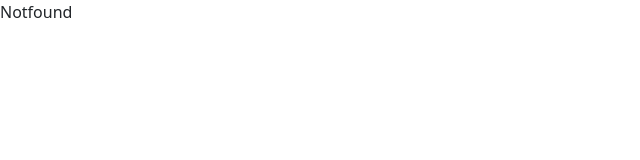
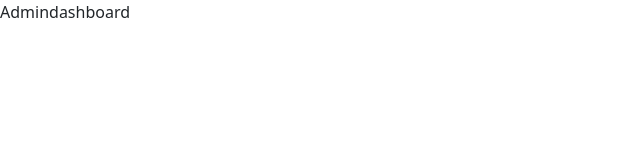
Before and after one commit to devtescode/Front_end_datasite, a React (Vite) app: page /admin/dashboard in a window 1280 px wide. Shown: the top 160 px of the page, without its empty margins (0-640 px from the left). Built offline with nearby package versions, Linux system fonts and the light colour scheme.

Commit message:
updated admin login page

```diff
--- a/src/App.jsx
+++ b/src/App.jsx
@@ -7,6 +7,7 @@
 import Dashboard from './components/Dashboardpage/Dashboard'
 import Buydata from './components/Buydatapage/Buydata'
 import Adminlogin from './components/AdminLoginpage/Adminlogin'
+import Admindashboard from './components/AdminDashboardpage/Admindashboard'
 
 function App() {
   return (
@@ -18,6 +19,7 @@
       <Route path='/dashboard' element={<Dashboard/>}/>
       <Route path='/buydata' element={<Buydata/>}/>
       <Route path='/adminlogin' element={<Adminlogin/>}/>
+      <Route path='/admin/dashboard' element={<Admindashboard/>}/>
       <Route path='*' element={<Notfound/>}/>
     </Routes>
     </>
--- /dev/null
+++ b/src/components/AdminDashboardpage/Admindashboard.jsx
@@ -0,0 +1,10 @@
+import React from 'react'
+
+const Admindashboard = () => {
+
+  return (
+    <div>Admindashboard</div>
+  )
+}
+
+export default Admindashboard
--- a/src/components/AdminLoginpage/Adminlogin.jsx
+++ b/src/components/AdminLoginpage/Adminlogin.jsx
@@ -19,8 +19,6 @@
     onSubmit: async (values, { setSubmitting }) => {
       try {
         const response = await axios.post('http://localhost:4000/userfunding/adminlogin', values);
-        console.log(response);
-
         if (response.data.status) {
           Swal.fire({
             icon: 'success',
```
